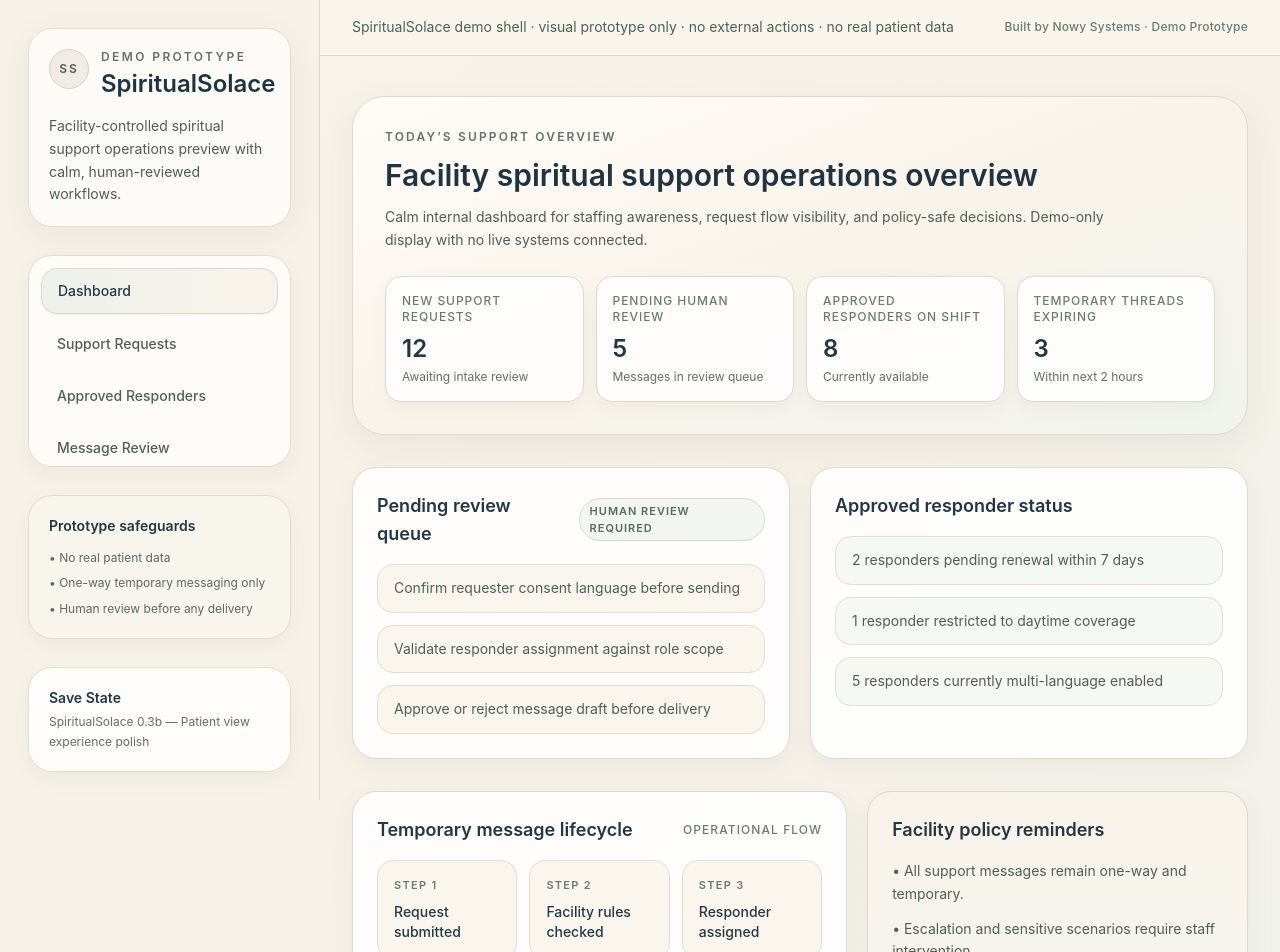
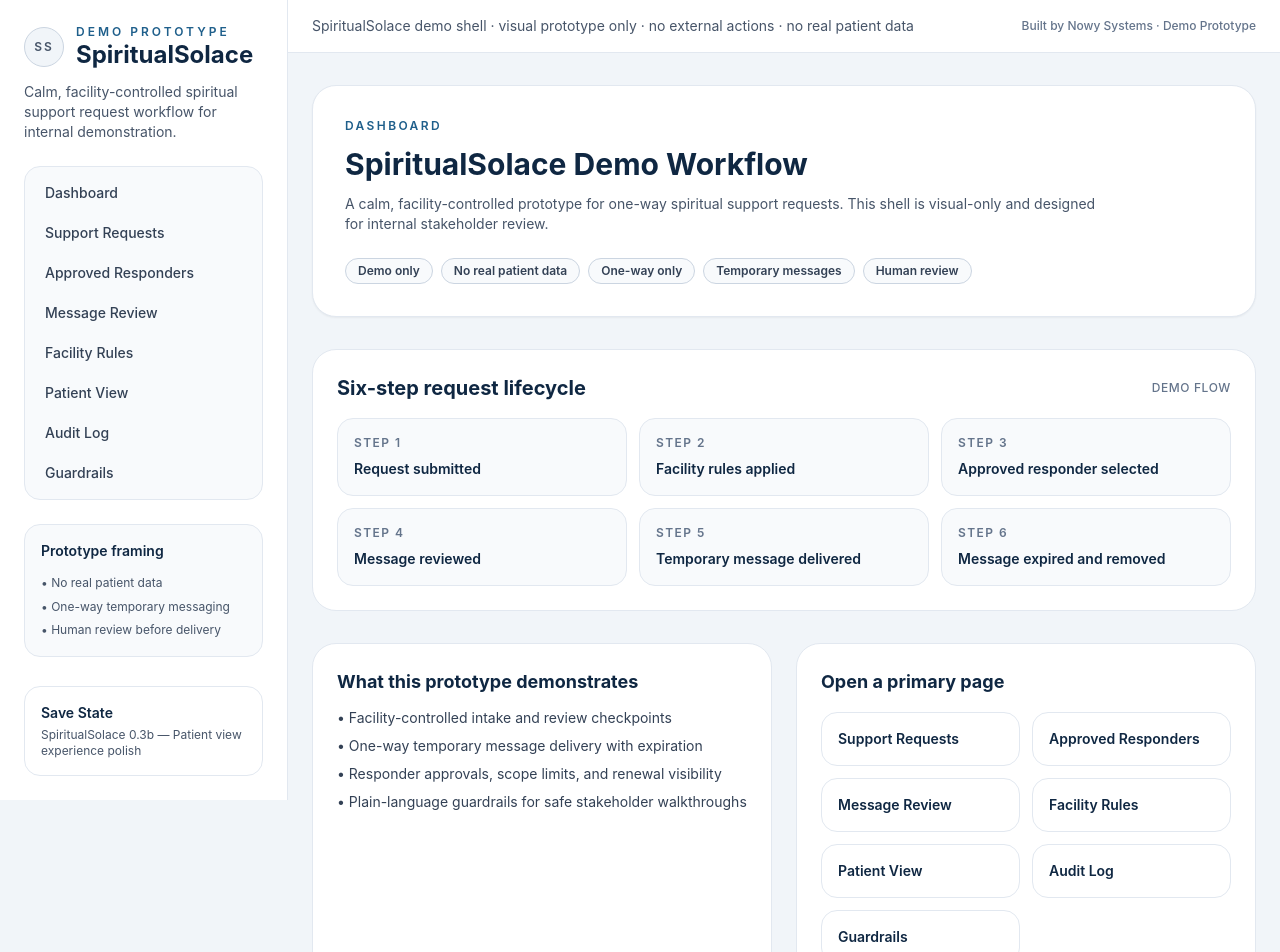
Before and after one commit to NowySystems/SpiritualSolace, a Next.js app: page /app in a window 1280 px wide. Shown: the top 952 px of the page. Built offline with nearby package versions, Linux system fonts and the light colour scheme.

Commit message:
Rebase 0.3b scope by restoring dashboard and app shell to main

```diff
--- a/app/page-dashboard.tsx
+++ b/app/page-dashboard.tsx
@@ -1,38 +1,15 @@
 import Link from "next/link";
 
-const overview = [
-  { label: "New support requests", value: "12", note: "Awaiting intake review" },
-  { label: "Pending human review", value: "5", note: "Messages in review queue" },
-  { label: "Approved responders on shift", value: "8", note: "Currently available" },
-  { label: "Temporary threads expiring", value: "3", note: "Within next 2 hours" }
+const workflow = [
+  "Request submitted",
+  "Facility rules applied",
+  "Approved responder selected",
+  "Message reviewed",
+  "Temporary message delivered",
+  "Message expired and removed"
 ];
 
-const pendingReview = [
-  "Confirm requester consent language before sending",
-  "Validate responder assignment against role scope",
-  "Approve or reject message draft before delivery"
-];
-
-const responderStatus = [
-  "2 responders pending renewal within 7 days",
-  "1 responder restricted to daytime coverage",
-  "5 responders currently multi-language enabled"
-];
-
-const lifecycle = [
-  "Request submitted",
-  "Facility rules checked",
-  "Responder assigned",
-  "Message reviewed by staff",
-  "Temporary message delivered",
-  "Thread expires and is removed"
-];
-
-const facilityReminders = [
-  "All support messages remain one-way and temporary.",
-  "Escalation and sensitive scenarios require staff intervention.",
-  "No automated outreach is enabled in this demo prototype."
-];
+const chips = ["Demo only", "No real patient data", "One-way only", "Temporary messages", "Human review"];
 
 const primaryPages = [
   ["Support Requests", "/app/support-requests"],
@@ -46,99 +23,59 @@ const primaryPages = [
 
 export default function DashboardPage() {
   return (
-    <div className="space-y-7 lg:space-y-8">
-      <section className="rounded-[2rem] border border-[#dfd8cb] bg-gradient-to-br from-[#fffdf9] via-[#f9f4ea] to-[#f0f3ed] p-7 shadow-[0_12px_34px_rgba(77,94,86,0.08)] lg:p-8">
-        <p className="text-xs font-semibold uppercase tracking-[0.18em] text-[#5f746d]">Today’s support overview</p>
-        <h2 className="mt-3 text-3xl font-semibold leading-tight text-[#1f3442]">Facility spiritual support operations overview</h2>
-        <p className="mt-3 max-w-3xl text-sm leading-relaxed text-[#4f6058]">
-          Calm internal dashboard for staffing awareness, request flow visibility, and policy-safe decisions. Demo-only display with no live systems connected.
+    <div className="space-y-8">
+      <section className="rounded-3xl border border-slate-200 bg-white p-8 shadow-sm">
+        <p className="text-xs font-semibold uppercase tracking-[0.2em] text-crcf-blue">Dashboard</p>
+        <h2 className="mt-3 text-3xl font-bold text-crcf-navy">SpiritualSolace Demo Workflow</h2>
+        <p className="mt-3 max-w-3xl text-sm text-slate-600">
+          A calm, facility-controlled prototype for one-way spiritual support requests. This shell is visual-only and
+          designed for internal stakeholder review.
         </p>
-
-        <div className="mt-6 grid gap-3 sm:grid-cols-2 xl:grid-cols-4">
-          {overview.map((item) => (
-            <article key={item.label} className="rounded-2xl border border-[#dfd8cb] bg-white/85 p-4 shadow-[0_6px_16px_rgba(77,94,86,0.06)]">
-              <p className="text-xs font-medium uppercase tracking-[0.08em] text-[#6a7b74]">{item.label}</p>
-              <p className="mt-2 text-2xl font-semibold text-[#223746]">{item.value}</p>
-              <p className="mt-1 text-xs text-[#5f7069]">{item.note}</p>
-            </article>
+        <div className="mt-6 flex flex-wrap gap-2">
+          {chips.map((chip) => (
+            <span key={chip} className="rounded-full border border-slate-300 bg-slate-50 px-3 py-1 text-xs font-semibold text-slate-700">
+              {chip}
+            </span>
           ))}
         </div>
       </section>
 
-      <section className="grid gap-5 lg:grid-cols-2">
-        <article className="rounded-3xl border border-[#dfd8cb] bg-white/85 p-6 shadow-[0_8px_24px_rgba(77,94,86,0.06)]">
-          <div className="flex items-center justify-between gap-3">
-            <h3 className="text-lg font-semibold text-[#223746]">Pending review queue</h3>
-            <span className="rounded-full border border-[#d7d9cf] bg-[#f3f6f0] px-2.5 py-1 text-[11px] font-semibold uppercase tracking-[0.09em] text-[#556a62]">Human review required</span>
-          </div>
-          <ul className="mt-4 space-y-3 text-sm text-[#4f6058]">
-            {pendingReview.map((item) => (
-              <li key={item} className="rounded-2xl border border-[#e4ddd1] bg-[#faf6ee] px-4 py-3 leading-relaxed">{item}</li>
-            ))}
-          </ul>
-        </article>
-
-        <article className="rounded-3xl border border-[#dfd8cb] bg-white/85 p-6 shadow-[0_8px_24px_rgba(77,94,86,0.06)]">
-          <h3 className="text-lg font-semibold text-[#223746]">Approved responder status</h3>
-          <ul className="mt-4 space-y-3 text-sm text-[#4f6058]">
-            {responderStatus.map((item) => (
-              <li key={item} className="rounded-2xl border border-[#e4ddd1] bg-[#f6f8f3] px-4 py-3 leading-relaxed">{item}</li>
-            ))}
-          </ul>
-        </article>
+      <section className="rounded-3xl border border-slate-200 bg-white p-6">
+        <div className="mb-4 flex items-center justify-between">
+          <h3 className="text-xl font-bold text-crcf-navy">Six-step request lifecycle</h3>
+          <span className="text-xs font-medium uppercase tracking-wider text-slate-500">Demo flow</span>
+        </div>
+        <ol className="grid gap-3 md:grid-cols-2 xl:grid-cols-3">
+          {workflow.map((step, index) => (
+            <li key={step} className="rounded-2xl border border-slate-200 bg-slate-50 p-4">
+              <p className="text-xs font-semibold uppercase tracking-[0.12em] text-slate-500">Step {index + 1}</p>
+              <p className="mt-2 text-sm font-semibold text-crcf-navy">{step}</p>
+            </li>
+          ))}
+        </ol>
       </section>
 
-      <section className="grid gap-5 xl:grid-cols-[1.3fr_1fr]">
-        <article className="rounded-3xl border border-[#dfd8cb] bg-white/85 p-6 shadow-[0_8px_24px_rgba(77,94,86,0.06)]">
-          <div className="mb-4 flex items-center justify-between">
-            <h3 className="text-lg font-semibold text-[#223746]">Temporary message lifecycle</h3>
-            <span className="text-xs font-medium uppercase tracking-[0.09em] text-[#6a7b74]">Operational flow</span>
-          </div>
-          <ol className="grid gap-3 md:grid-cols-2 xl:grid-cols-3">
-            {lifecycle.map((step, index) => (
-              <li key={step} className="rounded-2xl border border-[#e4ddd1] bg-[#faf6ee] p-4">
-                <p className="text-[11px] font-semibold uppercase tracking-[0.12em] text-[#6b7b74]">Step {index + 1}</p>
-                <p className="mt-2 text-sm font-medium text-[#243847]">{step}</p>
-              </li>
-            ))}
-          </ol>
-        </article>
+      <section className="grid gap-6 lg:grid-cols-2">
+        <div className="rounded-3xl border border-slate-200 bg-white p-6">
+          <h3 className="text-lg font-bold text-crcf-navy">What this prototype demonstrates</h3>
+          <ul className="mt-3 space-y-2 text-sm text-slate-700">
+            <li>• Facility-controlled intake and review checkpoints</li>
+            <li>• One-way temporary message delivery with expiration</li>
+            <li>• Responder approvals, scope limits, and renewal visibility</li>
+            <li>• Plain-language guardrails for safe stakeholder walkthroughs</li>
+          </ul>
+        </div>
 
-        <article className="rounded-3xl border border-[#dfd8cb] bg-gradient-to-b from-[#f8f3e9] to-[#f3f6f0] p-6 shadow-[0_8px_24px_rgba(77,94,86,0.06)]">
-          <h3 className="text-lg font-semibold text-[#223746]">Facility policy reminders</h3>
-          <ul className="mt-4 space-y-3 text-sm leading-relaxed text-[#4f6058]">
-            {facilityReminders.map((item) => (
-              <li key={item}>• {item}</li>
-            ))}
-          </ul>
-        </article>
-      </section>
-
-      <section className="grid gap-5 lg:grid-cols-[1.2fr_1fr]">
-        <article className="rounded-3xl border border-[#dfd8cb] bg-white/85 p-6 shadow-[0_8px_24px_rgba(77,94,86,0.06)]">
-          <h3 className="text-lg font-semibold text-[#223746]">Open a primary module</h3>
+        <div className="rounded-3xl border border-slate-200 bg-white p-6">
+          <h3 className="text-lg font-bold text-crcf-navy">Open a primary page</h3>
           <div className="mt-4 grid gap-3 sm:grid-cols-2">
             {primaryPages.map(([label, href]) => (
-              <Link
-                key={href}
-                href={href}
-                className="rounded-2xl border border-[#dfd8cb] bg-[#f9f5ed] p-4 text-sm font-semibold text-[#253948] transition hover:bg-[#f2ece1]"
-              >
+              <Link key={href} href={href} className="rounded-2xl border border-slate-200 p-4 text-sm font-semibold text-crcf-navy hover:bg-slate-50">
                 {label}
               </Link>
             ))}
           </div>
-        </article>
-
-        <article className="rounded-3xl border border-[#d8d3c7] bg-[#f6f1e7] p-6 shadow-[0_8px_20px_rgba(77,94,86,0.05)]">
-          <p className="text-xs font-semibold uppercase tracking-[0.16em] text-[#5f746d]">Demo constraints strip</p>
-          <ul className="mt-3 space-y-2 text-sm leading-relaxed text-[#4f6058]">
-            <li>• Static/demo-only content</li>
-            <li>• No backend writes or persistence</li>
-            <li>• No uploads, live messaging, or notifications</li>
-            <li>• No production claims or real-patient workflows</li>
-          </ul>
-        </article>
+        </div>
       </section>
     </div>
   );
--- a/components/AppShell.tsx
+++ b/components/AppShell.tsx
@@ -1,74 +1,61 @@
-"use client";
-
 import type { ReactNode } from "react";
 import Link from "next/link";
-import { usePathname } from "next/navigation";
 import { navigationItems, saveState } from "@/lib/static-data";
 
 export function AppShell({ children }: { children: ReactNode }) {
-  const pathname = usePathname();
-
   return (
-    <div className="min-h-screen bg-gradient-to-br from-[#f8f3e8] via-[#f6f1e7] to-[#eef2ee] lg:flex">
-      <aside className="border-b border-[#ddd8cd] bg-[#f7f2e8]/95 lg:fixed lg:inset-y-0 lg:w-80 lg:border-b-0 lg:border-r">
-        <div className="flex h-full flex-col gap-7 p-6 lg:p-7">
-          <div className="rounded-3xl border border-[#e2dbcf] bg-white/70 p-5 shadow-[0_8px_30px_rgba(77,94,86,0.08)]">
-            <div className="flex items-start gap-3">
-              <span className="inline-flex h-10 w-10 shrink-0 items-center justify-center rounded-full border border-[#d6d0c3] bg-[#f1ece3] text-xs font-semibold tracking-[0.16em] text-[#50625b]">SS</span>
+    <div className="min-h-screen bg-slate-100 lg:flex">
+      <aside className="border-b border-slate-200 bg-white lg:fixed lg:inset-y-0 lg:w-72 lg:border-b-0 lg:border-r">
+        <div className="flex h-full flex-col gap-6 p-6">
           <div>
-                <p className="text-xs font-semibold uppercase tracking-[0.2em] text-[#5f746d]">Demo Prototype</p>
-                <h1 className="mt-1 text-2xl font-semibold leading-tight text-[#1f3442]">SpiritualSolace</h1>
+            <div className="flex items-center gap-3">
+              <span className="inline-flex h-10 w-10 items-center justify-center rounded-full border border-slate-300 bg-slate-100 text-xs font-semibold tracking-[0.16em] text-slate-600">SS</span>
+              <div>
+                <p className="text-xs font-semibold uppercase tracking-[0.25em] text-crcf-blue">Demo Prototype</p>
+                <h1 className="text-2xl font-bold leading-tight text-crcf-navy">SpiritualSolace</h1>
               </div>
             </div>
-            <p className="mt-4 text-sm leading-relaxed text-[#4c5e56]">
-              Facility-controlled spiritual support operations preview with calm, human-reviewed workflows.
+            <p className="mt-3 text-sm text-slate-600">
+              Calm, facility-controlled spiritual support request workflow for internal demonstration.
             </p>
           </div>
 
-          <nav className="max-h-[52vh] space-y-2 overflow-y-auto rounded-3xl border border-[#e2dbcf] bg-white/75 p-3 text-sm shadow-[0_8px_22px_rgba(66,84,76,0.06)]">
-            {navigationItems.map((item) => {
-              const isActive = pathname === item.href;
-
-              return (
+          <nav className="max-h-[44vh] space-y-1 overflow-y-auto rounded-2xl border border-slate-200 bg-slate-50 p-2 text-sm">
+            {navigationItems.map((item) => (
               <Link
                 key={item.href + item.label}
                 href={item.href}
-                  className={`block rounded-2xl px-4 py-3 font-medium transition ${
-                    isActive
-                      ? "border border-[#d8d9cf] bg-gradient-to-r from-[#edf1ea] to-[#f8f3ea] text-[#243847] shadow-sm"
-                      : "text-[#4e6058] hover:bg-[#f4efe6] hover:text-[#223746]"
-                  }`}
+                className="block rounded-xl px-3 py-2 font-medium text-slate-700 transition hover:bg-white hover:text-crcf-navy"
               >
                 {item.label}
               </Link>
-              );
-            })}
+            ))}
           </nav>
 
-          <div className="space-y-3 rounded-3xl border border-[#e2dbcf] bg-[#f8f5ed] p-5 text-sm text-[#485a53] shadow-[0_8px_20px_rgba(76,94,86,0.06)]">
-            <p className="font-semibold text-[#223746]">Prototype safeguards</p>
-            <ul className="space-y-1.5 text-xs leading-relaxed text-[#5a6b64]">
+          <div className="space-y-3 rounded-2xl border border-slate-200 bg-slate-50 p-4 text-sm text-slate-700">
+            <p className="font-semibold text-crcf-navy">Prototype framing</p>
+            <ul className="space-y-1 text-xs leading-relaxed text-slate-600">
               <li>• No real patient data</li>
-              <li>• One-way temporary messaging only</li>
-              <li>• Human review before any delivery</li>
+              <li>• One-way temporary messaging</li>
+              <li>• Human review before delivery</li>
             </ul>
           </div>
 
-          <div className="mt-auto rounded-3xl border border-[#e2dbcf] bg-white/80 p-5 text-sm text-[#495b54] shadow-[0_8px_20px_rgba(76,94,86,0.06)]">
-            <p className="font-semibold text-[#223746]">Save State</p>
-            <p className="mt-1 text-xs leading-relaxed text-[#5f716a]">{saveState}</p>
+          <div className="mt-auto rounded-2xl border border-slate-200 bg-white p-4 text-sm text-slate-700">
+            <p className="font-semibold text-crcf-navy">Save State</p>
+            <p className="mt-1 text-xs text-slate-600">{saveState}</p>
           </div>
         </div>
       </aside>
 
-      <div className="flex min-h-screen flex-1 flex-col lg:pl-80">
-        <header className="sticky top-0 z-10 border-b border-[#ddd8cd] bg-[#f9f5ec]/95 px-6 py-4 backdrop-blur lg:px-8">
-          <div className="flex flex-col gap-1.5 text-sm text-[#4f6058] md:flex-row md:items-center md:justify-between">
-            <p className="leading-relaxed">SpiritualSolace demo shell · visual prototype only · no external actions · no real patient data</p>
-            <p className="text-xs font-medium tracking-[0.02em] text-[#6b7a74]">Built by Nowy Systems · Demo Prototype</p>
+      <div className="flex min-h-screen flex-1 flex-col lg:pl-72">
+        <header className="sticky top-0 z-10 border-b border-slate-200 bg-white/95 px-6 py-4 backdrop-blur">
+          <div className="flex flex-col gap-1 text-sm text-slate-600 md:flex-row md:items-center md:justify-between">
+            <p>SpiritualSolace demo shell · visual prototype only · no external actions · no real patient data</p>
+            <p className="text-xs font-medium text-slate-500">Built by Nowy Systems · Demo Prototype</p>
           </div>
         </header>
-        <main className="mx-auto w-full max-w-7xl flex-1 px-5 py-8 md:px-6 lg:px-8 lg:py-10">{children}</main>
+        <main className="mx-auto w-full max-w-7xl flex-1 px-6 py-8">{children}</main>
       </div>
     </div>
   );
```
Lines whose indentation alone changed are shown as unchanged.
